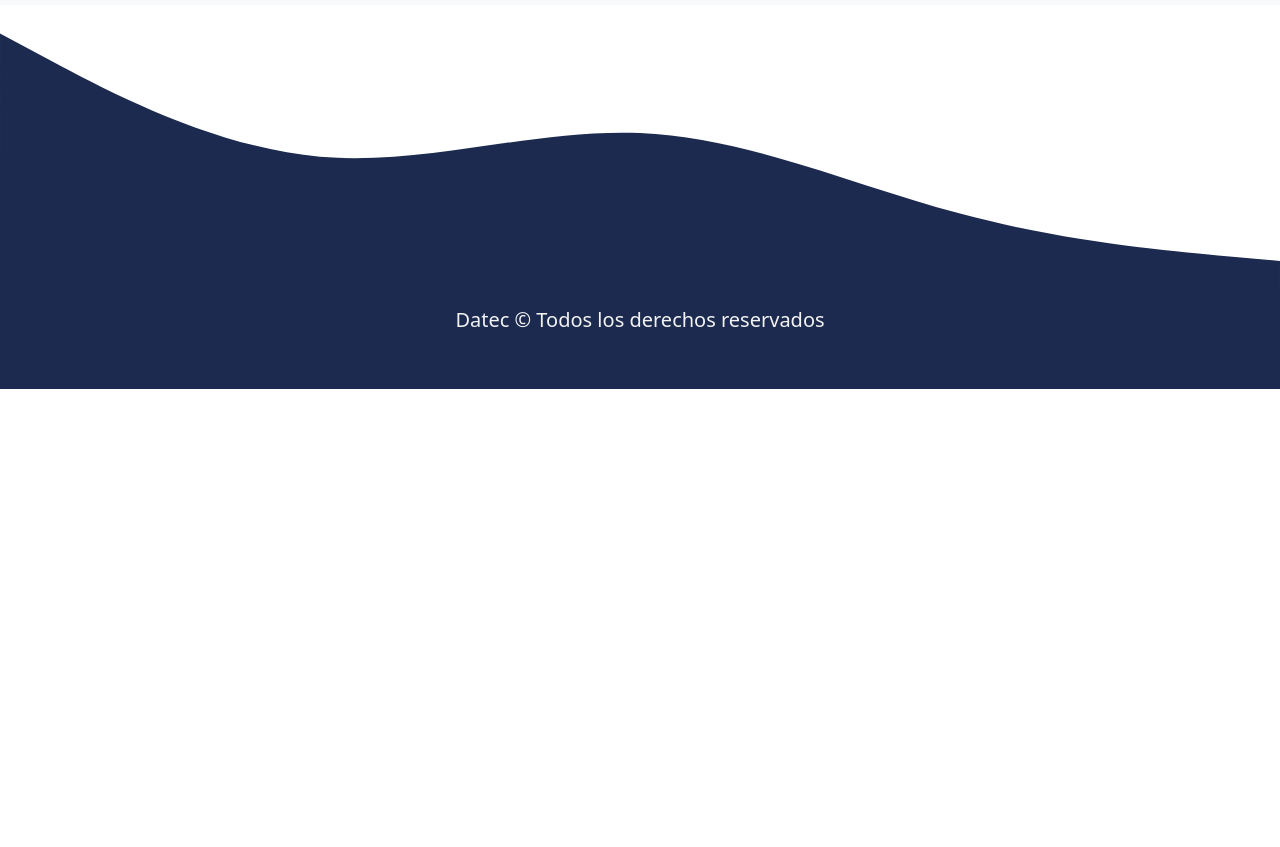
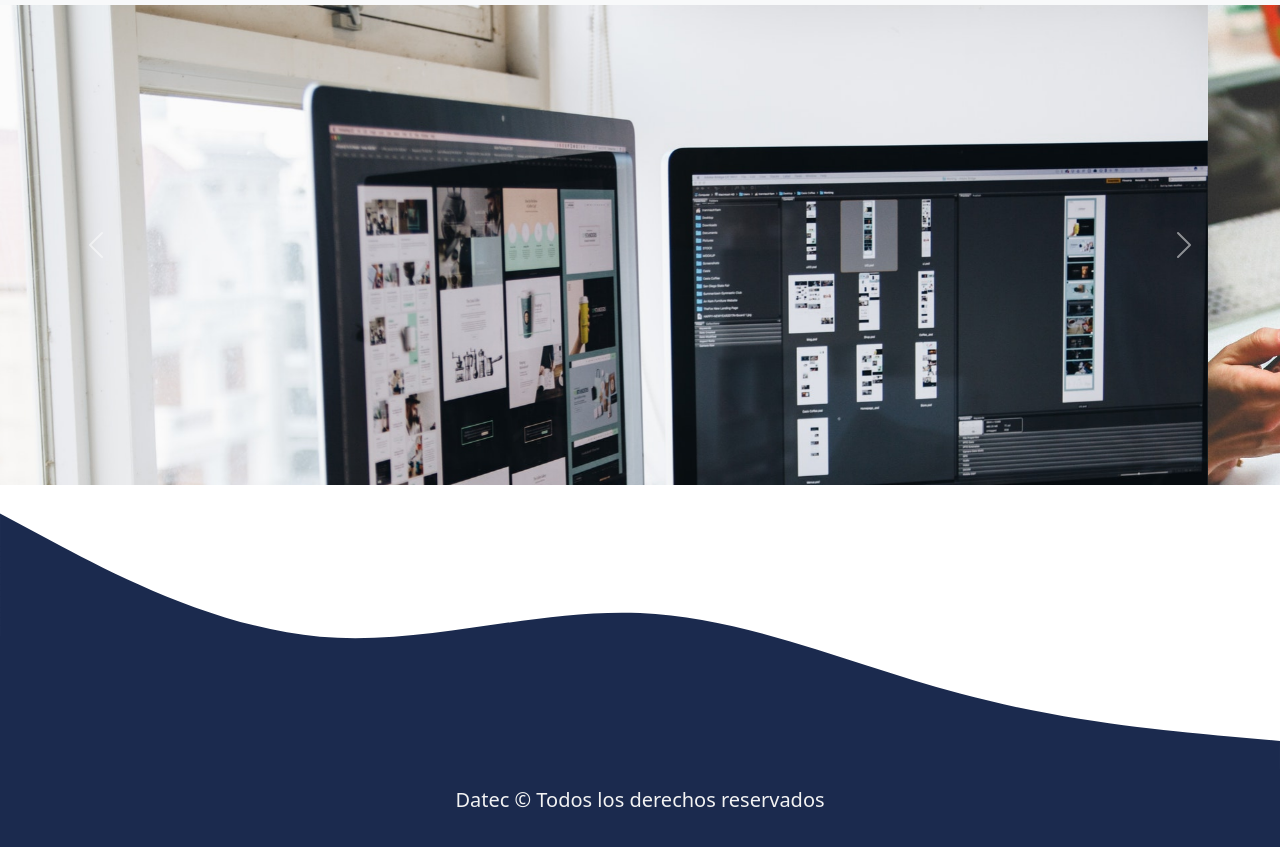
Before and after one commit to Spo0ka/Datec, a plain HTML site: page index.html in a window 1280 px wide. Shown: the part 97-944 px from the top of the page. Before the commit the page ends 800 px from the top, so only its background shows below. Drawn offline with nearby package versions, Linux system fonts and the light colour scheme.

Commit message:
Se agrego carousel owo

```diff
--- a/css/style.css
+++ b/css/style.css
@@ -7,3 +7,7 @@ footer p{
     color: #f3f3f3;
     text-align: center;
 }
+
+.carousel-inner{
+    max-height: 30rem;
+}
--- a/index.html
+++ b/index.html
@@ -32,6 +32,28 @@
       </div>
     </div>
   </nav>
+
+  <!-- Carrusel -->
+
+  <div id="carouselExampleAutoplaying" class="carousel slide" data-bs-ride="carousel">
+    <div class="carousel-inner">
+      <div class="carousel-item active data-bs-interval=1000">
+        <img src="./img/slide2.jpg" class="d-block img-fluid" alt="...">
+      </div>
+      <div class="carousel-item">
+        <img src="./img/slide3.jpg" class="d-block img-fluid" alt="...">
+      </div>
+    </div>
+    <button class="carousel-control-prev" type="button" data-bs-target="#carouselExampleAutoplaying" data-bs-slide="prev">
+      <span class="carousel-control-prev-icon" aria-hidden="true"></span>
+      <span class="visually-hidden">Previous</span>
+    </button>
+    <button class="carousel-control-next" type="button" data-bs-target="#carouselExampleAutoplaying" data-bs-slide="next">
+      <span class="carousel-control-next-icon" aria-hidden="true"></span>
+      <span class="visually-hidden">Next</span>
+    </button>
+  </div>
+
 <!-- Fondo curvo -->
   <section><svg xmlns="http://www.w3.org/2000/svg" viewBox="0 0 1440 320"><path fill="#1b2a4e" fill-opacity="1" d="M0,32L60,64C120,96,240,160,360,170.7C480,181,600,139,720,144C840,149,960,203,1080,234.7C1200,267,1320,277,1380,282.7L1440,288L1440,320L1380,320C1320,320,1200,320,1080,320C960,320,840,320,720,320C600,320,480,320,360,320C240,320,120,320,60,320L0,320Z"></path></svg>
 </section>
```
